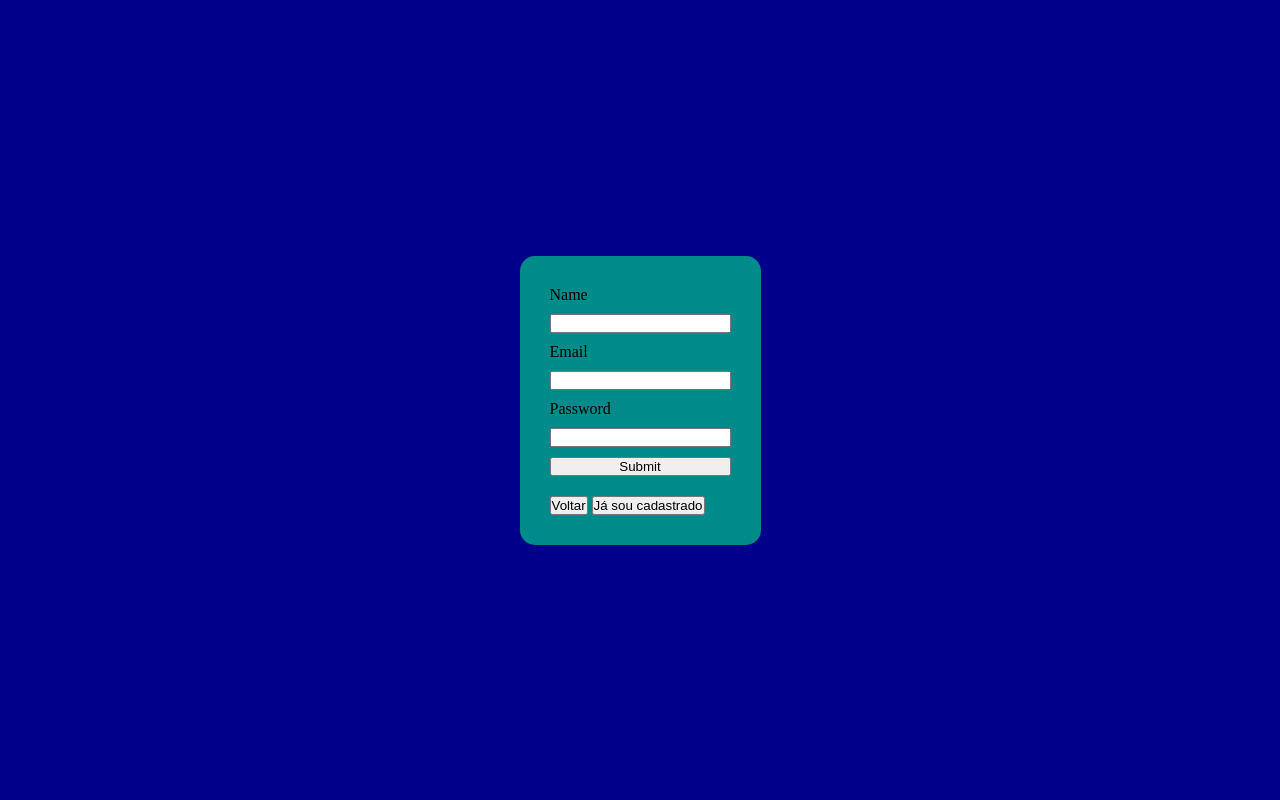
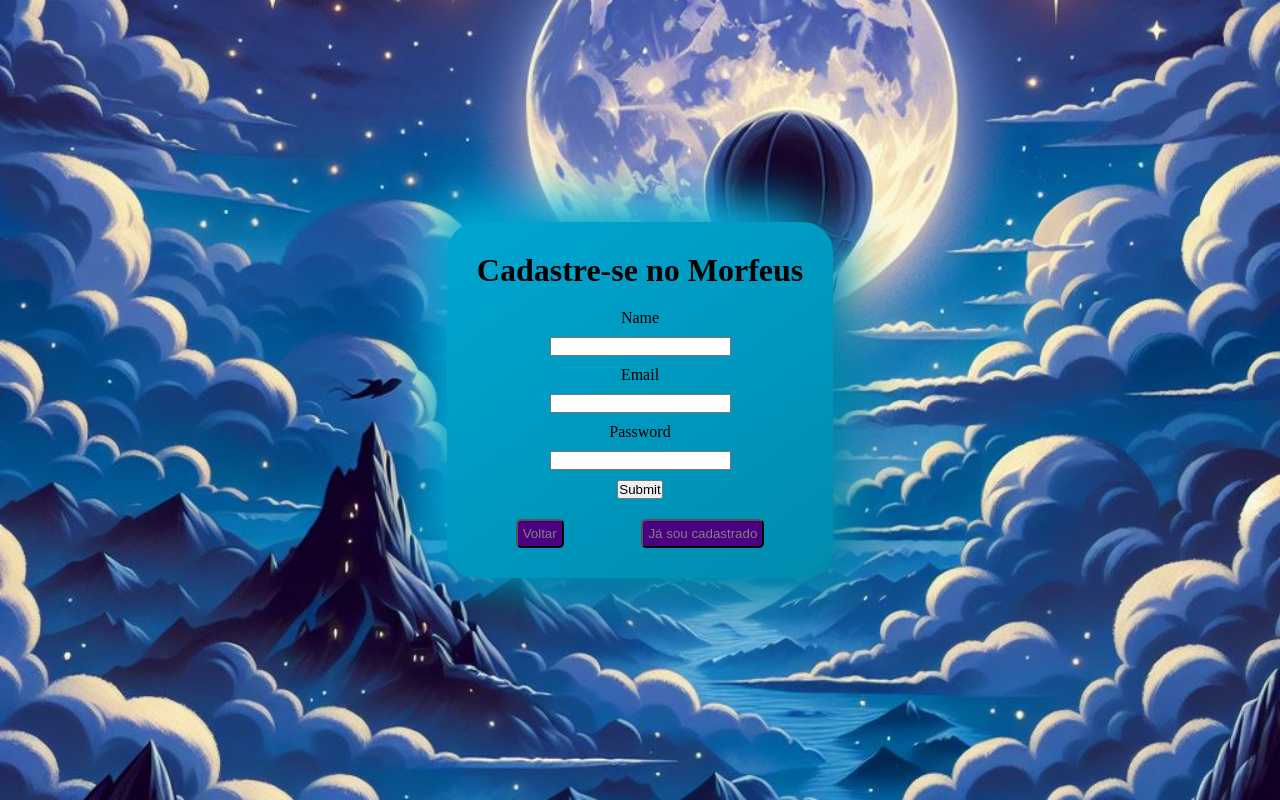
Before and after one commit to raisson-souza/morfeus, a Django app: page /register/ in a window 1280 px wide. Run offline with Django 4.2, Linux system fonts and the light colour scheme.

Commit message:
Design da tela de cadastro.

```diff
--- a/dreams/static/register.css
+++ b/dreams/static/register.css
@@ -5,20 +5,37 @@
     height: 100vh;
     justify-content: center;
     align-items: center;
-    background-color: darkblue;
+    background-image: url("../static/morfeus_wallpaper.jpg");
+    background-repeat: no-repeat;
+    background-position: center;
+    background-size: cover;
 }
 
 main {
     display: flex;
     flex-direction: column;
+    justify-content: center;
+    align-items: center;
     padding: 30px;
     gap: 20px;
     border-radius: 15px;
-    background-color: darkcyan;
+    border-radius: 30px;
+    background: linear-gradient(145deg, #00a6d0, #008caf);
+    box-shadow:  19px 19px 51px #0082a3,
+                -19px -19px 51px #00b4e1;
 }
 
 form {
     display: flex;
     flex-direction: column;
+    justify-content: center;
+    align-items: center;
     gap: 10px;
 }
+
+.actions {
+    display: flex;
+    justify-content: space-around;
+    align-items: center;
+    width: 100%;
+}
--- a/dreams/templates/register.html
+++ b/dreams/templates/register.html
@@ -11,6 +11,7 @@
 <body>
     <div class="register-box">
         <main>
+            <h1>Cadastre-se no Morfeus</h1>
             <form action="{% url 'register_users' %}" method="post">
                 {% csrf_token %}
                 {% for field in form.visible_fields %}
@@ -19,7 +20,7 @@
                 {% endfor %}
                 <input type="submit">
             </form>
-            <div class="login-actions">
+            <div class="actions">
                 <button type="button" onclick="home()">Voltar</button>
                 <button type="button" onclick="login()">Já sou cadastrado</button>
             </div>
```
